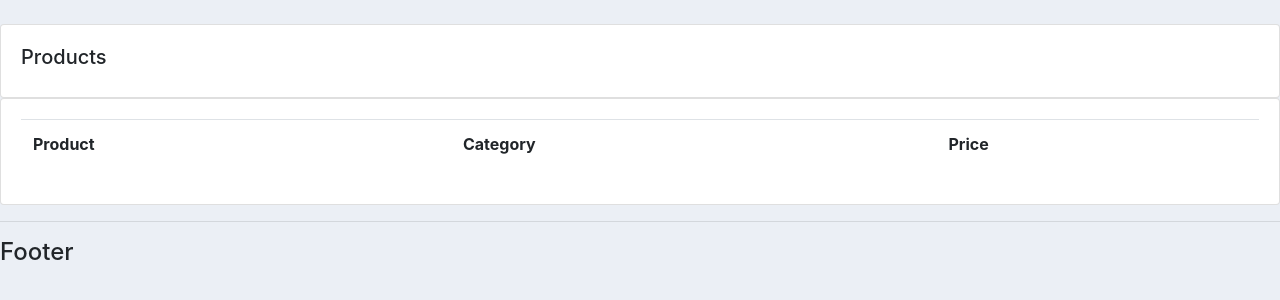
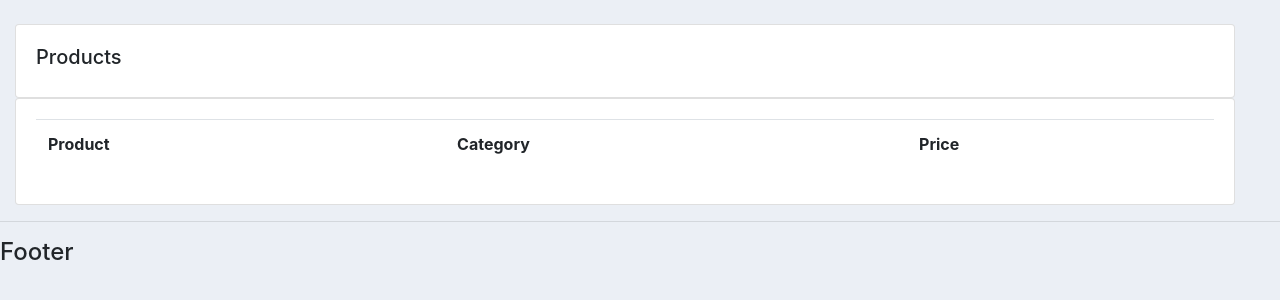
Before and after one commit to piyushpandey16444/djangoCRM, a Django app: page /products/ in a window 1280 px wide. Shown: the part 56-356 px from the top of the page. Run offline with Django 3.2, Linux system fonts and the light colour scheme; lists and menus that the app fills with data are empty; some libraries are stand-ins or nearby versions.

Commit message:
usser created

```diff
--- a/accounts/templates/accounts/products.html
+++ b/accounts/templates/accounts/products.html
@@ -9,7 +9,7 @@ Products
 
 <br>
 
-<div class="row">
+<div class="row container-fluid">
     <div class="col-md">
         <div class="card card-body">
             <h5>Products</h5>
```
Also changed, not shown: db.sqlite3.
